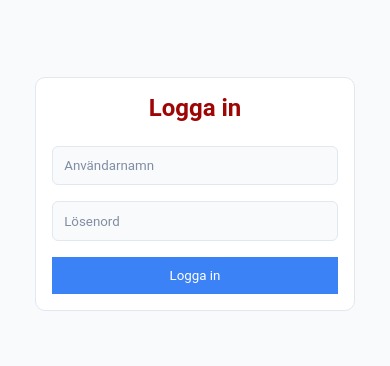
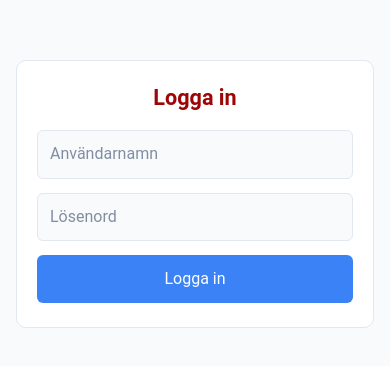
Before and after one commit to DewGew/pulstavla, a React (Vite) app: page / in a window 390 px wide. Shown: the part 228-594 px from the top of the page. Built offline with nearby package versions, Linux system fonts and the light colour scheme.

Commit message:
Prevent mobile login input zoom

```diff
--- a/src/App.css
+++ b/src/App.css
@@ -1348,3 +1348,52 @@ textarea:disabled {
     padding: 0.55rem 0.35rem;
   }
 }
+
+
+/* Mobilanpassad inloggning – förhindra automatisk zoom i iOS */
+@media (max-width: 600px) {
+  .login-wrapper {
+    box-sizing: border-box;
+    min-height: 100vh;
+    min-height: 100dvh;
+    height: auto;
+    padding: 20px 16px;
+    align-items: center;
+  }
+
+  .login-box {
+    box-sizing: border-box;
+    width: 100%;
+    max-width: 420px;
+    padding: 24px 20px;
+    gap: 14px;
+  }
+
+  .login-box input,
+  .login-box select {
+    box-sizing: border-box;
+    width: 100%;
+    min-height: 48px;
+    padding: 12px;
+    font-size: 16px;
+    line-height: 1.4;
+    border-radius: var(--control-radius, 8px);
+  }
+
+  .login-box h2 {
+    font-size: 1.35rem;
+    margin: 0 0 6px;
+  }
+
+  .login-button {
+    min-height: 48px;
+    padding: 12px;
+    font-size: 16px;
+    border-radius: var(--control-radius, 8px);
+  }
+
+  .login-error {
+    font-size: 14px;
+    line-height: 1.4;
+  }
+}
```
